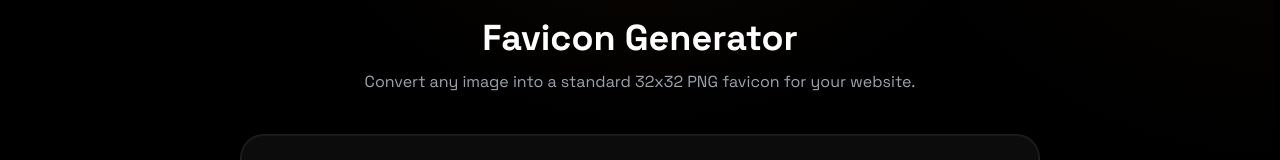
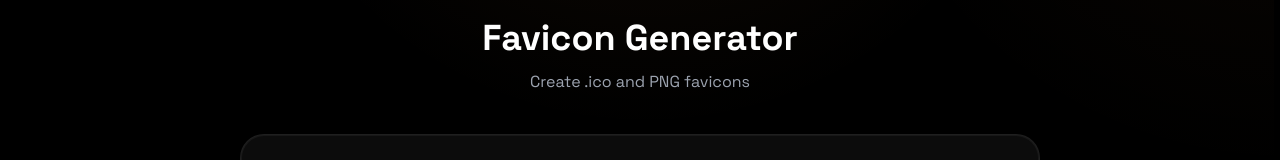
Before and after one commit to dailydevtools/Daily-Dev-Tools, a Next.js app: page /en/tools/favicon-generator in a window 1280 px wide. Shown: the part 280-440 px from the top of the page. Built offline with nearby package versions, Linux system fonts and the light colour scheme; no server answers.

Commit message:
Localize Favicon Generator titles and descriptions

```diff
--- a/app/[locale]/tools/favicon-generator/Client.tsx
+++ b/app/[locale]/tools/favicon-generator/Client.tsx
@@ -7,6 +7,7 @@ import { useTranslations } from "next-intl";
 import { LiquidCard } from "../../../components/ui/LiquidCard";
 import { LiquidButton } from "../../../components/ui/LiquidButton";
 export default function FaviconGeneratorClient() {
+    const tTools = useTranslations('Tools');
     const t = useTranslations('FaviconGenerator');
     const [preview, setPreview] = useState("");
     const canvasRef = useRef<HTMLCanvasElement>(null);
@@ -46,8 +47,8 @@ export default function FaviconGeneratorClient() {
             <div className="relative z-10 pt-6 pb-16 px-6">
                 <div className="max-w-[800px] mx-auto">
                     <ToolPageHeader
-                        title="Favicon Generator"
-                        description="Convert any image into a standard 32x32 PNG favicon for your website."
+                        title={tTools('favicon-generator.name')}
+                        description={tTools('favicon-generator.description')}
                         icon={<ImageIcon size={28} className="text-[#fb923c]" />}
                     />
 
```
